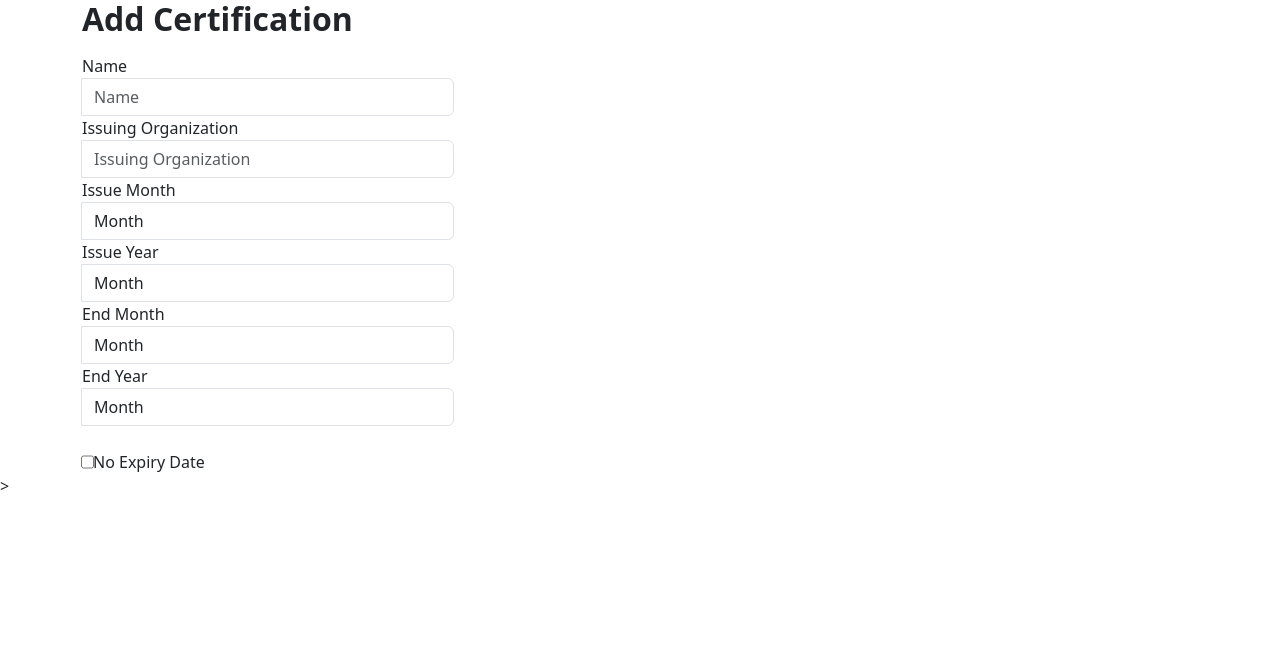
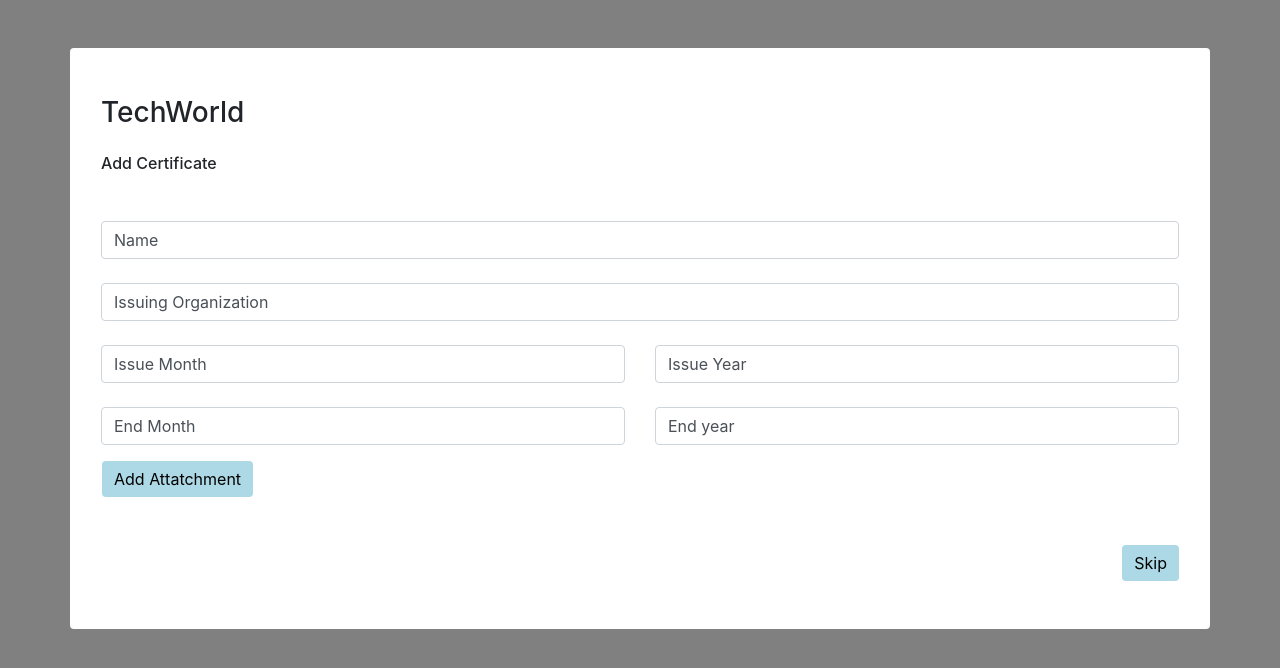
Before and after one commit to nehciyy/agile, a Flask app: page /addCertification in a window 1280 px wide. Shown: the top 668 px of the page. Run offline with Flask 3, Linux system fonts and the light colour scheme; some libraries are stand-ins or nearby versions.

Commit message:
addSkill and addCertificate html and css
addSkill and addCertificate html and css
by sheng long

```diff
--- /dev/null
+++ b/static/css/addCertificate.css
@@ -0,0 +1,39 @@
+body {
+    background: grey;
+  }
+
+  .form-control:focus {
+    box-shadow: none;
+    border-color: #BA68C8;
+  }
+
+  .profile-button {
+    background: #ADD8E6;
+    box-shadow: none;
+    border: none;
+    color: black;
+  }
+
+
+  .profile-button:focus {
+    box-shadow: none;
+  }
+
+  .profile-button:active {
+    box-shadow: none;
+  }
+
+  .back:hover {
+    cursor: pointer;
+  }
+
+  .labels {
+    font-size: 11px;
+  }
+
+  .add-experience:hover {
+    background: #BA68C8;
+    color: #fff;
+    cursor: pointer;
+    border: solid 1px #BA68C8;
+  }
--- a/templates/addCertification.html
+++ b/templates/addCertification.html
@@ -1,256 +1,50 @@
-<!DOCTYPE html>
+<!doctype html>
 <html lang="en">
   <head>
-    <meta charset="UTF-8" />
-    <meta name="viewport" content="width=device-width, initial-scale=1.0" />
-    <title>Add Certification</title>
+    <title>Title</title>
+    <!-- Required meta tags -->
+    <meta charset="utf-8">
+    <meta name="viewport" content="width=device-width, initial-scale=1, shrink-to-fit=no">
+
+    <!-- Bootstrap CSS -->
+    <link rel="stylesheet" href="https://stackpath.bootstrapcdn.com/bootstrap/4.3.1/css/bootstrap.min.css" integrity="sha384-ggOyR0iXCbMQv3Xipma34MD+dH/1fQ784/j6cY/iJTQUOhcWr7x9JvoRxT2MZw1T" crossorigin="anonymous">
     <!--Local CSS-->
-    <link href="../static/css/profile.css" rel="stylesheet" />
-    <!--Bootstrap CSS-->
-    <link
-      href="https://cdn.jsdelivr.net/npm/bootstrap@5.3.1/dist/css/bootstrap.min.css"
-      rel="stylesheet"
-      integrity="sha384-4bw+/aepP/YC94hEpVNVgiZdgIC5+VKNBQNGCHeKRQN+PtmoHDEXuppvnDJzQIu9"
-      crossorigin="anonymous"
-    />
-    <!-- Font Awesome CSS -->
-    <link
-      rel="stylesheet"
-      href="https://cdnjs.cloudflare.com/ajax/libs/font-awesome/5.15.4/css/all.min.css"
-    />
+    <link href="../static/css/addCertificate.css" rel="stylesheet">
   </head>
+  <body>
+    <div class="container rounded bg-white mt-5 mb-5">
+        <div class="row">
+            <div class="col">
+                <div class="p-3 py-5">
+                    <div class="d-flex justify-content-between align-items-center mb-3">
+                        <h3 class="text-right">TechWorld</h3>
+                    </div>
+                    <div class="d-flex justify-content-between align-items-center mb-3">
+                        <h6 class="text-right">Add Certificate</h6>
+                    </div>
+                    <div class="row">
+                        <div class="col"><label class="labels"></label><input type="text" class="form-control" placeholder="name" value="Name"></div>
+                    </div>
+                    <div class="row">
+                        <div class="col"><label class="labels"></label><input type="text" class="form-control" value="Issuing Organization" placeholder="Issuing Organization"></div>
+                    </div>
 
-  <body>
-    <div class="container">
-
-        <form class="well form-horizontal" action=" " method="post"  id="contact_form">
-    <fieldset>
-
-    <!-- Form Name -->
-    <legend><h2><b>Add Certification</b></h2></legend><br>
-
-    <!-- Text input-->
-
-    <div class="form-group">
-      <label class="col-md-4 control-label">Name</label>
-      <div class="col-md-4 inputGroupContainer">
-      <div class="input-group">
-      <span class="input-group-addon"><i class="glyphicon glyphicon-user"></i></span>
-      <input  name="name" placeholder="Name" class="form-control"  type="text">
+                    <div class="row">
+                        <div class="col-md-6"><label class="labels"></label><input type="text" class="form-control" placeholder="Issue Month" value="Issue Month"></div>
+                        <div class="col-md-6"><label class="labels"></label><input type="text" class="form-control" placeholder="Issue Year" value="Issue Year"></div>
+                        <div class="col-md-6"><label class="labels"></label><input type="text" class="form-control" placeholder="End Month" value="End Month"></div>
+                        <div class="col-md-6"><label class="labels"></label><input type="text" class="form-control" placeholder="End Year" value="End year"></div>
+                        <div class="mt-3 ml-3 text-right"><button class="btn btn-primary profile-button" type="button">Add Attatchment</button></div>
+                    </div>
+                    <div class="mt-5 text-right"><button class="btn btn-primary profile-button" type="button">Skip</button></div>
+                </div>
+            </div>
         </div>
-      </div>
     </div>
-
-    <!-- Text input-->
-
-    <div class="form-group">
-      <label class="col-md-4 control-label" >Issuing Organization</label>
-        <div class="col-md-4 inputGroupContainer">
-        <div class="input-group">
-      <span class="input-group-addon"><i class="glyphicon glyphicon-user"></i></span>
-      <input name="issuing_organzation" placeholder="Issuing Organization" class="form-control"  type="text">
-        </div>
-      </div>
-    </div>
-
-      <div class="form-group">
-      <label class="col-md-4 control-label">Issue Month</label>
-        <div class="col-md-4 selectContainer">
-        <div class="input-group">
-            <span class="input-group-addon"><i class="glyphicon glyphicon-list"></i></span>
-        <select name="issue_month" class="form-control selectpicker">
-          <option value="">Month</option>
-          <option>January</option>
-          <option>February</option>
-          <option>March</option>
-          <option>April</option>
-          <option>May</option>
-          <option>June</option>
-          <option>July</option>
-          <option>August</option>
-          <option>September</option>
-          <option>October</option>
-          <option>November</option>
-          <option>December</option>
-        </select>
-      </div>
-    </div>
-    </div>
-
-    <div class="form-group">
-        <label class="col-md-4 control-label">Issue Year</label>
-          <div class="col-md-4 selectContainer">
-          <div class="input-group">
-              <span class="input-group-addon"><i class="glyphicon glyphicon-list"></i></span>
-          <select name="issue_year" class="form-control selectpicker">
-            <option value="">Month</option>
-            <option>2023</option>
-            <option>2022</option>
-            <option>2021</option>
-            <option>2020</option>
-            <option>2019</option>
-            <option>2018</option>
-            <option>2017</option>
-            <option>2016</option>
-            <option>2015</option>
-            <option>2014</option>
-            <option>2013</option>
-            <option>2012</option>
-            <option>2011</option>
-            <option>2010</option>
-            <option>2009</option>
-            <option>2008</option>
-            <option>2007</option>
-            <option>2006</option>
-            <option>2005</option>
-            <option>2004</option>
-            <option>2003</option>
-            <option>2002</option>
-            <option>2001</option>
-            <option>2000</option>
-            <option>1999</option>
-            <option>1998</option>
-            <option>1997</option>
-            <option>1996</option>
-            <option>1995</option>
-            <option>1994</option>
-            <option>1993</option>
-            <option>1992</option>
-            <option>1991</option>
-            <option>1990</option>
-            <option>1989</option>
-            <option>1988</option>
-            <option>1987</option>
-            <option>1986</option>
-            <option>1985</option>
-            <option>1984</option>
-            <option>1983</option>
-            <option>1982</option>
-            <option>1981</option>
-            <option>1980</option>
-            <option>1979</option>
-            <option>1978</option>
-            <option>1977</option>
-            <option>1976</option>
-          </select>
-        </div>
-      </div>
-      </div>
-
-    <div class="form-group">
-        <label class="col-md-4 control-label">End Month</label>
-          <div class="col-md-4 selectContainer">
-          <div class="input-group">
-              <span class="input-group-addon"><i class="glyphicon glyphicon-list"></i></span>
-          <select name="end_month" class="form-control selectpicker">
-            <option value="">Month</option>
-            <option>January</option>
-            <option>February</option>
-            <option>March</option>
-            <option>April</option>
-            <option>May</option>
-            <option>June</option>
-            <option>July</option>
-            <option>August</option>
-            <option>September</option>
-            <option>October</option>
-            <option>November</option>
-            <option>December</option>
-          </select>
-        </div>
-      </div>
-      </div>
-
-      <div class="form-group">
-        <label class="col-md-4 control-label">End Year</label>
-          <div class="col-md-4 selectContainer">
-          <div class="input-group">
-              <span class="input-group-addon"><i class="glyphicon glyphicon-list"></i></span>
-          <select name="end year" class="form-control selectpicker">
-            <option value="">Month</option>
-            <option>2027</option>
-            <option>2026</option>
-            <option>2025</option>
-            <option>2024</option>
-            <option>2023</option>
-            <option>2022</option>
-            <option>2021</option>
-            <option>2020</option>
-            <option>2019</option>
-            <option>2018</option>
-            <option>2017</option>
-            <option>2016</option>
-            <option>2015</option>
-            <option>2014</option>
-            <option>2013</option>
-            <option>2012</option>
-            <option>2011</option>
-            <option>2010</option>
-            <option>2009</option>
-            <option>2008</option>
-            <option>2007</option>
-            <option>2006</option>
-            <option>2005</option>
-            <option>2004</option>
-            <option>2003</option>
-            <option>2002</option>
-            <option>2001</option>
-            <option>2000</option>
-            <option>1999</option>
-            <option>1998</option>
-            <option>1997</option>
-            <option>1996</option>
-            <option>1995</option>
-            <option>1994</option>
-            <option>1993</option>
-            <option>1992</option>
-            <option>1991</option>
-            <option>1990</option>
-            <option>1989</option>
-            <option>1988</option>
-            <option>1987</option>
-            <option>1986</option>
-            <option>1985</option>
-            <option>1984</option>
-            <option>1983</option>
-            <option>1982</option>
-            <option>1981</option>
-            <option>1980</option>
-            <option>1979</option>
-            <option>1978</option>
-            <option>1977</option>
-            <option>1976</option>
-          </select>
-        </div>
-      </div>
-      </div>
-
-    <!-- Text input-->
-
-    <br/>
-
-    <div class="form-group">
-        <!-- <label class="col-md-4 control-label">Currently in this role</label> -->
-        <div class="col-md-4 inputGroupContainer">
-          <div class="input-group">
-            <span class="input-group-addon"><i class="glyphicon glyphicon-user"></i></span>
-            <input name="no_expiry" id="no_expiry" type="checkbox">
-            <label for="no_expiry" class="control-label">No Expiry Date</label><br/>
-          </div>
-        </div>
-      </div>
-
-
-
-    </fieldset>
-    </form>
-    </div>
-        </div><!-- /.container -->>
-    <!--Bootstrap JS-->
-    <script
-      src="https://cdn.jsdelivr.net/npm/bootstrap@5.3.1/dist/js/bootstrap.bundle.min.js"
-      integrity="sha384-HwwvtgBNo3bZJJLYd8oVXjrBZt8cqVSpeBNS5n7C8IVInixGAoxmnlMuBnhbgrkm"
-      crossorigin="anonymous"
-    ></script>
+    <!-- Optional JavaScript -->
+    <!-- jQuery first, then Popper.js, then Bootstrap JS -->
+    <script src="https://code.jquery.com/jquery-3.3.1.slim.min.js" integrity="sha384-q8i/X+965DzO0rT7abK41JStQIAqVgRVzpbzo5smXKp4YfRvH+8abtTE1Pi6jizo" crossorigin="anonymous"></script>
+    <script src="https://cdnjs.cloudflare.com/ajax/libs/popper.js/1.14.7/umd/popper.min.js" integrity="sha384-UO2eT0CpHqdSJQ6hJty5KVphtPhzWj9WO1clHTMGa3JDZwrnQq4sF86dIHNDz0W1" crossorigin="anonymous"></script>
+    <script src="https://stackpath.bootstrapcdn.com/bootstrap/4.3.1/js/bootstrap.min.js" integrity="sha384-JjSmVgyd0p3pXB1rRibZUAYoIIy6OrQ6VrjIEaFf/nJGzIxFDsf4x0xIM+B07jRM" crossorigin="anonymous"></script>
   </body>
 </html>
```
Also changed, not shown: static/css/addSkill.css (added, +39 -0 lines), templates/addSkill.html (+75 -0 lines).
